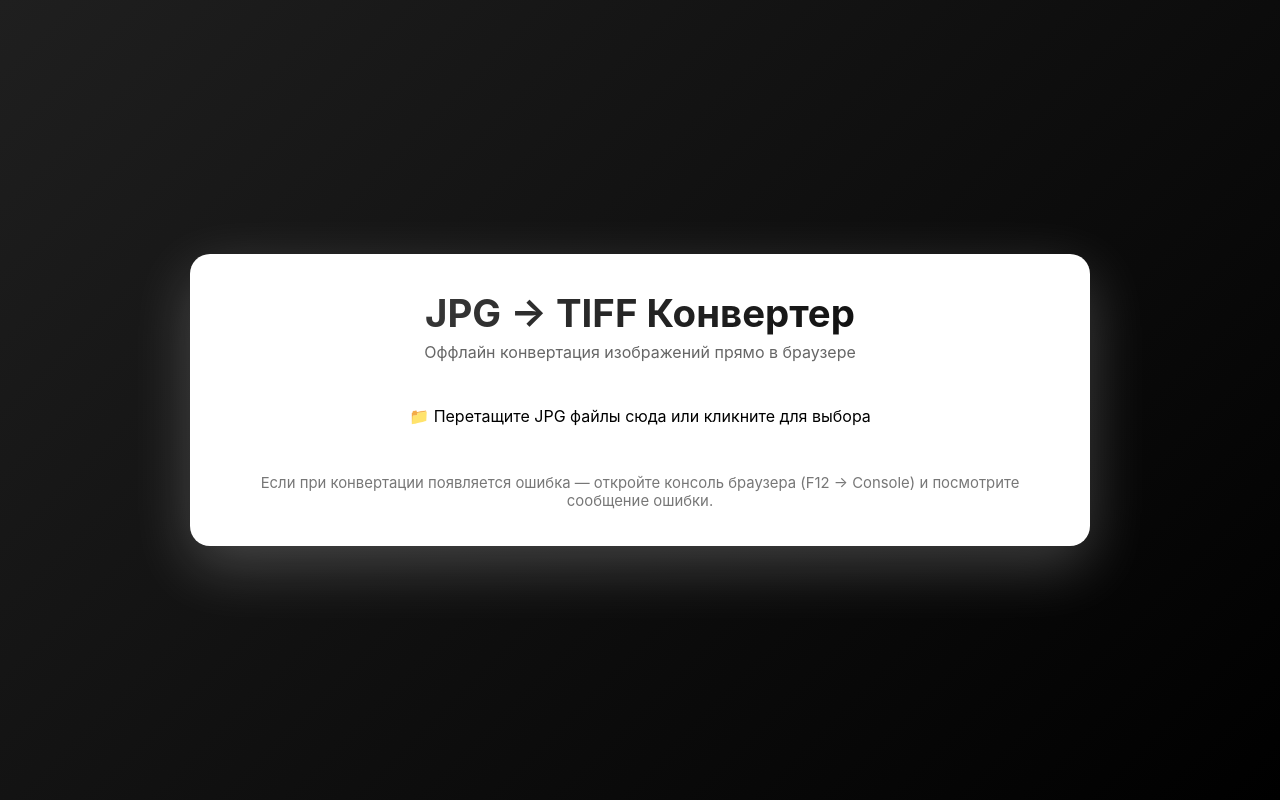
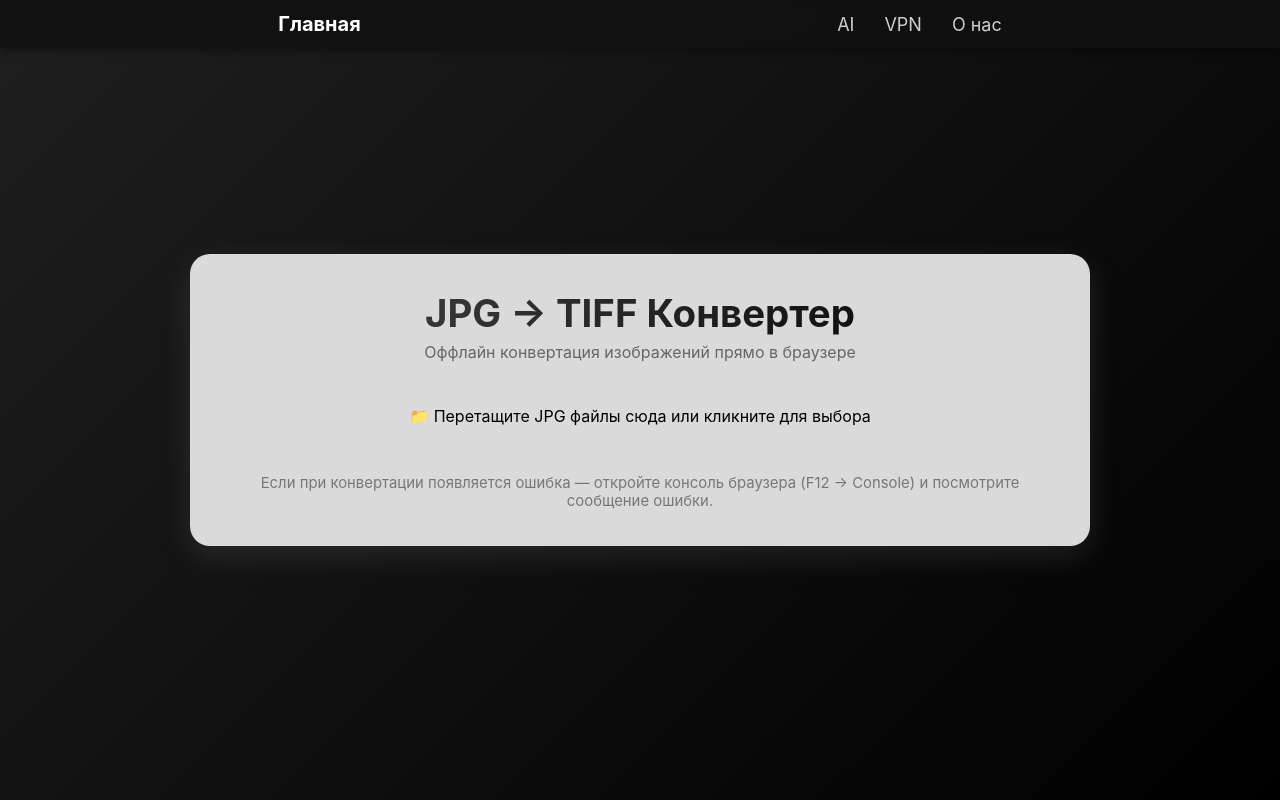
Before and after one commit to waykai-gh/infinity, a plain HTML site: page src site/convert/convert.html in a window 1280 px wide. Drawn offline with Linux system fonts and the light colour scheme; files whose address does not match are found by name.

Commit message:
infinity 0.1 - выполнен файл менеджемент, реализована переадресация с станицы на страницу

```diff
--- /dev/null
+++ b/src site/convert/convert css/component convert css/navbarConvert.css
@@ -0,0 +1,40 @@
+.navbar {
+    position: sticky;
+    top: 0;
+    left: 0;
+    z-index: 1000;
+    display: flex;
+    align-items: center;
+    justify-content: space-around;
+    width: 100%;
+    padding: 12px 40px;
+    background-color: rgba(17, 17, 17, 0.95); /* тёмный полупрозрачный */
+    backdrop-filter: blur(6px); /* эффект стекла */
+    box-shadow: 0 2px 8px rgba(0, 0, 0, 0.4);
+}
+
+.navbar-main {
+    font-size: 20px;
+    font-weight: 700;
+    text-decoration: none;
+    color: #ffffff; /* белый для контраста */
+}
+
+.navbar-menu {
+    display: flex;
+    list-style: none;
+    gap: 30px; /* равномерные промежутки */
+}
+
+.navbar-menu a {
+    font-size: 18px;
+    text-decoration: none;
+    color: #cecece;
+    transition: color 0.3s, border-bottom 0.3s;
+    padding: 5px 0;
+}
+
+.navbar-menu a:hover {
+    color: #ffffff;
+    text-decoration: none;
+}
--- a/src site/convert/convertStyle.css
+++ b/src site/convert/convert css/convertStyle.css
@@ -4,18 +4,20 @@
             font-family:-apple-system,BlinkMacSystemFont,'Segoe UI',Roboto,Ubuntu,sans-serif;
             background:linear-gradient(135deg,#1f1f1f 0%,#000000 100%);
             min-height:100vh;
-            display:flex;
+        }
+        .container {
+            position: absolute;
+            top: 50%;
+            left: 50%;
+            transform: translate(-50%, -50%);
             align-items:center;
             justify-content:center;
-            padding:28px
-        }
-        .container {
             width:100%;
             max-width:900px;
-            background:#fff;
+            background:#dadada;
             border-radius:20px;
             padding:36px;
-            box-shadow:0 20px 60px rgba(255 255 255 / 22%)
+            box-shadow:0 10px 30px rgba(122, 122, 122, 0.22)
         }
         h1 {
             text-align:center;
--- a/src site/convert/convert.html
+++ b/src site/convert/convert.html
@@ -4,10 +4,20 @@
     <meta charset="utf-8">
     <meta name="viewport" content="width=device-width,initial-scale=1">
     <title>JPG → TIFF Конвертер</title>
-    <link rel="stylesheet" href="convertStyle.css">
-    <link rel="stylesheet" href="../main/base css/navbar.css">
+    <link rel="stylesheet" href="convert css/convertStyle.css">
+    <link rel="stylesheet" href="convert css/component convert css/navbarConvert.css">
 </head>
 <body>
+
+    <nav class="navbar">
+        <a class="navbar-main" href="../main/index.html">Главная</a>
+      <ul class="navbar-menu">
+        <li><a href="../ai.html">AI</a></li>
+        <li><a href="../VPN.html">VPN</a></li>
+        <li><a href="../about.html">О нас</a></li>
+      </ul>
+    </nav>
+
     <div class="container">
         <h1>JPG → TIFF Конвертер</h1>
         <p class="subtitle">Оффлайн конвертация изображений прямо в браузере</p>
--- a/src site/main/base css/navbar.css
+++ /dev/null
@@ -1,35 +0,0 @@
-.navbar {
-    position: sticky;
-    display: flex;
-    align-items: center;
-    justify-content: center;
-    background-color: #ffffff;
-    box-shadow: 0 0 10px 0 rgb(255, 255, 255);
-    z-index: 1000;
-    width: 80%;
-    margin: 25px;
-    padding: 12px 22px;
-}
-
-.navbar-main {
-    justify-content: left;
-    font-size: 20px;
-    font-weight: 600;
-    text-decoration: none;
-    color: #000000;
-    margin-right: 50px;
-}
-
-.navbar-menu {
-    display: flex;
-    justify-content: space-around;
-    list-style: none;
-}
-
-.navbar-menu a {
-    display: flex;
-    font-size: 18px;
-    text-decoration: none;
-    margin: 20px;
-    color: #000000;
-}
--- /dev/null
+++ b/src site/main/css/components/navbar.css
@@ -0,0 +1,40 @@
+.navbar {
+    position: sticky;
+    top: 0;
+    left: 0;
+    z-index: 1000;
+    display: flex;
+    align-items: center;
+    justify-content: space-around;
+    width: 100%;
+    padding: 12px 40px;
+    background-color: rgba(17, 17, 17, 0.95); /* тёмный полупрозрачный */
+    backdrop-filter: blur(6px); /* эффект стекла */
+    box-shadow: 0 2px 8px rgba(0, 0, 0, 0.4);
+}
+
+.navbar-main {
+    font-size: 20px;
+    font-weight: 700;
+    text-decoration: none;
+    color: #ffffff; /* белый для контраста */
+}
+
+.navbar-menu {
+    display: flex;
+    list-style: none;
+    gap: 30px; /* равномерные промежутки */
+}
+
+.navbar-menu a {
+    font-size: 18px;
+    text-decoration: none;
+    color: #cecece;
+    transition: color 0.3s, border-bottom 0.3s;
+    padding: 5px 0;
+}
+
+.navbar-menu a:hover {
+    color: #ffffff;
+    text-decoration: none;
+}
```
Also changed, not shown: src site/main/index.html (+2 -2 lines), src site/convert/convert scripts/component convert scripts/UTIF.js (renamed from src site/convert/UTIF.js), src site/convert/convert scripts/convertScript.js (renamed from src site/convert/convertScript.js), src site/main/css/style.css (renamed from src site/main/style.css).
